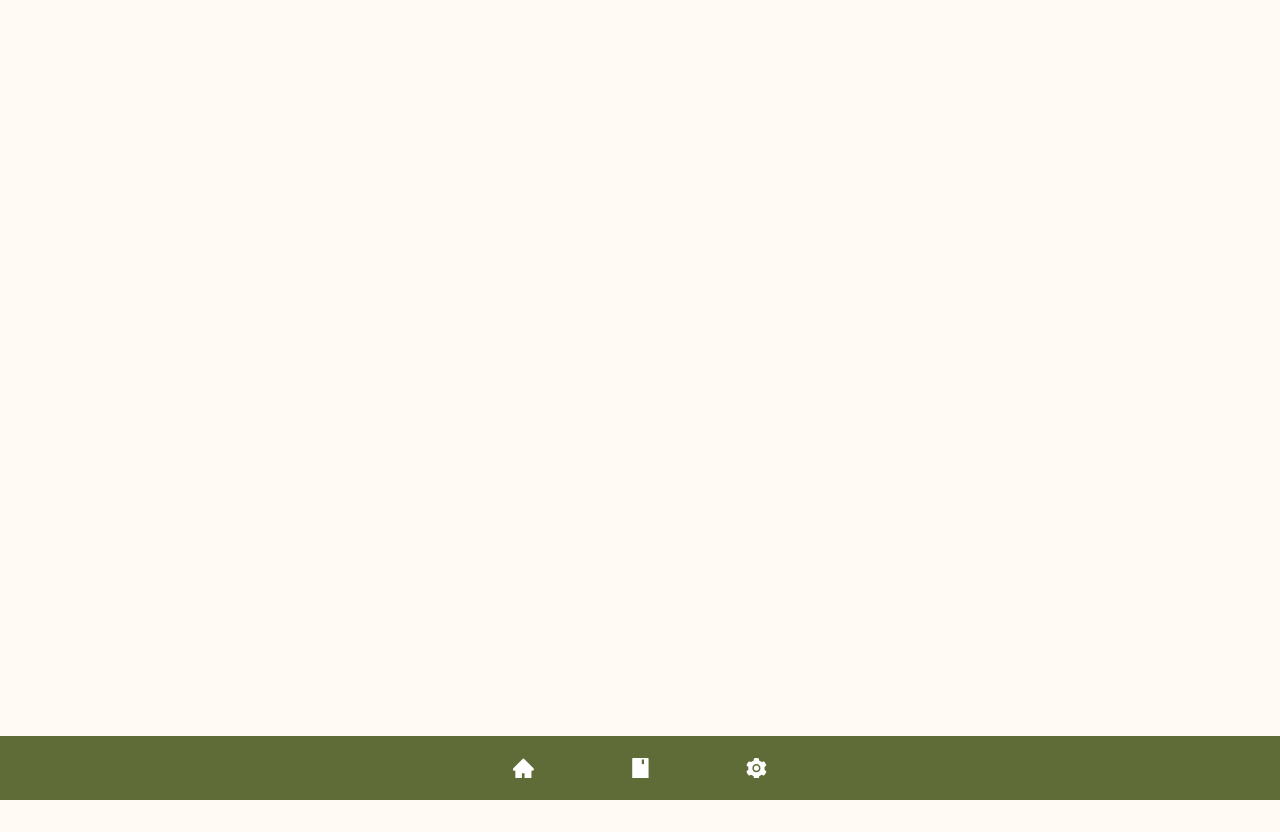
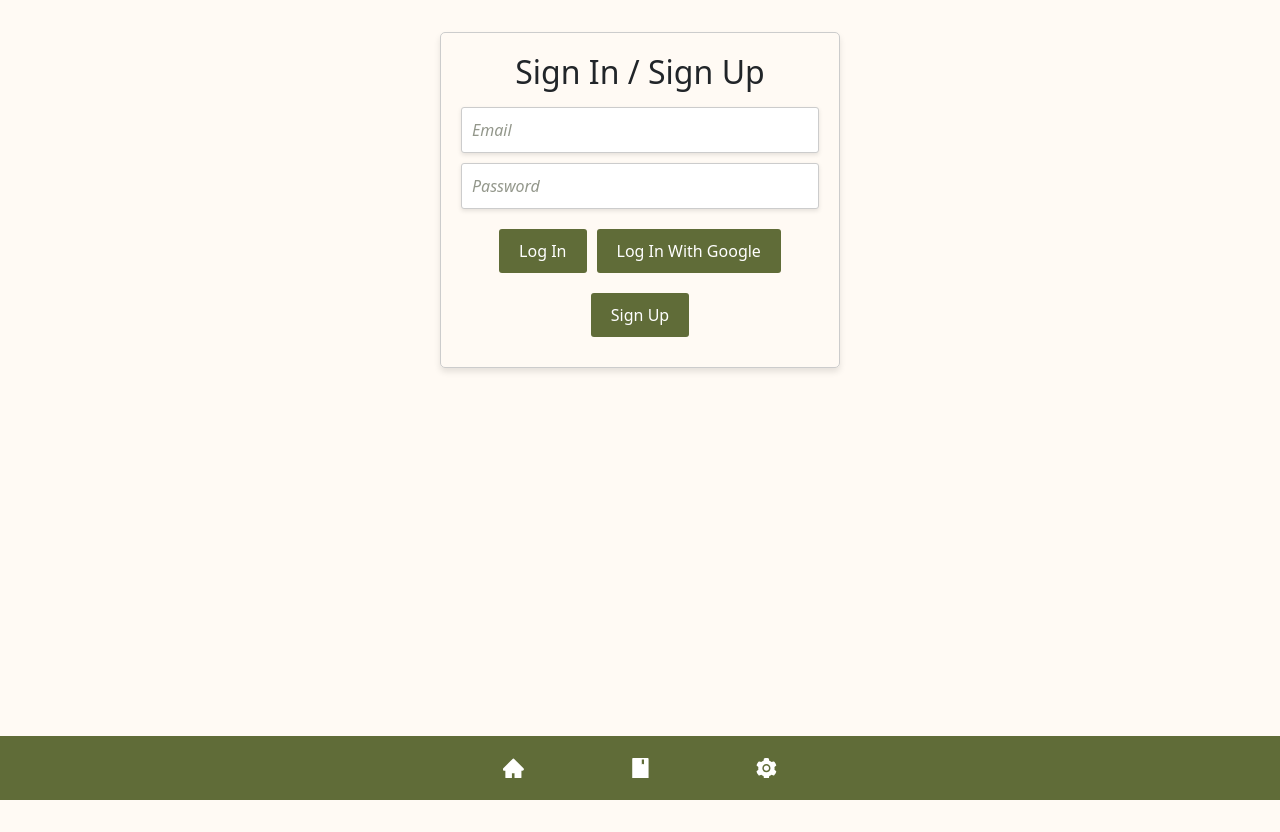
Before and after one commit to michaelvega/LearnASL, a React (Create React App) app: page /#/signin in a window 1280 px wide. Before the commit this address had no page. Before the commit the page ends 800 px from the top, so only its background shows below. Built offline with nearby package versions, Linux system fonts and the light colour scheme; no server answers; sample sign-in values are in the browser's storage; a web font is replaced by a local one.

Commit message:
added sign in features

```diff
--- a/src/App.js
+++ b/src/App.js
@@ -11,6 +11,7 @@ import Hands from "./components/handtrackingstate/HandTracking";
 import HandGestureComparison from "./components/handtrackingstate/HandTracking";
 import Tutorial from "./components/tutorial/Tutorial";
 import DropDownHelp from "./components/dropdownhelp/DropDownHelp";
+import SignIn from "./components/signin/SignIn";
 
 
 
@@ -89,6 +90,7 @@ function App() {
           <Route path="/navigation" element={<Navigation />} />
           <Route path="/introduceYourself" element={<IntroduceYourself />} />
           <Route path={"/dropdown"} element={<DropDownHelp/>} />
+          <Route path ={"/signin"} element = {<SignIn/>} />
         </Routes>
       </div>
   )
--- /dev/null
+++ b/src/components/signin/SignIn.css
@@ -0,0 +1,44 @@
+.signin-container {
+    max-width: 400px;
+    margin: 0 auto;
+    text-align: center;
+    padding: 20px;
+    border: 1px solid #ccc;
+    border-radius: 5px;
+    box-shadow: 0 4px 6px rgba(0, 0, 0, 0.1);
+
+    margin-top: 2rem;
+  }
+
+  input {
+    display: block;
+    width: 100%;
+    margin: 10px 0;
+    padding: 10px;
+    border: 1px solid #ccc;
+    border-radius: 3px;
+  }
+
+  button {
+    margin: 10px 5px;
+    padding: 10px 20px;
+    border: none;
+    border-radius: 3px;
+    cursor: pointer;
+    background-color: var(--secondary);
+    color: white;
+  }
+
+  button:hover {
+    background-color: rgb(56, 160, 62);
+  }
+
+  .error-message {
+    color: red;
+    margin-top: 10px;
+  }
+
+  .success-message {
+    color: green;
+    margin-top: 10px;
+  }
--- /dev/null
+++ b/src/components/signin/SignIn.js
@@ -0,0 +1,123 @@
+import React, { useState } from "react";
+import { auth } from "../../firebase";
+import {
+  signInWithEmailAndPassword,
+  createUserWithEmailAndPassword,
+  GoogleAuthProvider,
+  signInWithPopup,
+  sendEmailVerification,
+} from "firebase/auth";
+
+import "./SignIn.css";
+import { Link, useNavigate } from "react-router-dom";
+
+function SignIn() {
+  const googleProvider = new GoogleAuthProvider();
+
+  const [email, setEmail] = useState("");
+  const [password, setPassword] = useState("");
+  const [error, setError] = useState(null); // Error state
+  const [success, setSuccess] = useState(false); // Success state
+  const navigate = useNavigate();
+
+  // Handle Login
+  const handleLogin = async () => {
+    setError(null); // Clear errors
+    try {
+      const userCredential = await signInWithEmailAndPassword(auth, email, password);
+      const user = userCredential.user;
+
+        // Check if the user's email is verified
+        if (!user.emailVerified) {
+        setError("Your email is not verified. Please check your inbox and verify your email before logging in.");
+        await auth.signOut(); // Log the user out immediately
+        return;
+        }
+
+      console.log("Logged in user:", userCredential.user);
+      navigate("/navigation"); // Navigate to the navigation after login
+    } catch (error) {
+      console.error("Login error:", error.message);
+      setError("Login failed. Please check your credentials.");
+    }
+  };
+
+  // Google Login
+  const logInWithGoogle = async () => {
+    setError(null); // Clear errors
+    try {
+      const result = await signInWithPopup(auth, googleProvider);
+      console.log("Google user logged in:", result.user);
+      navigate("/navigation"); // Navigate to the navigation
+    } catch (error) {
+      console.error("Error with Google sign-in:", error.message);
+      setError("Google sign-in failed. Try again.");
+    }
+  };
+
+  // Handle Sign-Up
+  const handleSignUp = async () => {
+    setError(null); // Clear previous errors
+    setSuccess(false); // Reset success state
+
+    if (!email || !password) {
+      setError("Email and password are required.");
+      return;
+    }
+
+    try {
+      // Create a new user
+      const userCredential = await createUserWithEmailAndPassword(auth, email, password);
+      const user = userCredential.user;
+
+      // Send a verification email
+      await sendEmailVerification(user);
+      console.log("Verification email sent!");
+
+      // Show success message prompting user to verify email
+      setSuccess("Sign-up successful! Please verify your email before logging in.");
+    } catch (err) {
+      // Handle sign-up errors
+      switch (err.code) {
+        case "auth/email-already-in-use":
+          setError("Email is already in use.");
+          break;
+        case "auth/invalid-email":
+          setError("Invalid email format.");
+          break;
+        case "auth/weak-password":
+          setError("Password is too weak.");
+          break;
+        default:
+          setError("An error occurred. Please try again.");
+      }
+      console.error("Sign-up error:", err.message);
+    }
+  };
+
+
+  return (
+    <div className="signin-container">
+      <h2>Sign In / Sign Up</h2>
+      <input
+        type="email"
+        value={email}
+        onChange={(e) => setEmail(e.target.value)}
+        placeholder="Email"
+      />
+      <input
+        type="password"
+        value={password}
+        onChange={(e) => setPassword(e.target.value)}
+        placeholder="Password"
+      />
+      <button onClick={handleLogin}>Log In</button>
+      <button onClick={logInWithGoogle}>Log In With Google</button>
+      <button onClick={handleSignUp}>Sign Up</button>
+      {error && <p className="error-message">{error}</p>}
+      {success && <p className="success-message">{success}</p>}
+    </div>
+  );
+}
+
+export default SignIn;
--- /dev/null
+++ b/src/firebase.js
@@ -0,0 +1,26 @@
+import { initializeApp } from "firebase/app";
+import { getAuth } from "firebase/auth";
+import { getFirestore } from "firebase/firestore";
+import { getStorage } from "firebase/storage";
+
+const firebaseConfig = {
+    apiKey: "AIzaSyCoGh-xqzhvg0B8Y9xYHpESCBmkGML2lfA",
+    authDomain: "learnasl-org.firebaseapp.com",
+    databaseURL: "https://learnasl-org-default-rtdb.firebaseio.com",
+    projectId: "learnasl-org",
+    storageBucket: "learnasl-org.firebasestorage.app",
+    messagingSenderId: "560516423072",
+    appId: "1:560516423072:web:c8c268082c5dd21e0918c5",
+    measurementId: "G-CX83M9KBTE"
+  };
+
+
+const app = initializeApp(firebaseConfig);
+
+
+// Export Firebase services
+const auth = getAuth(app);
+const db = getFirestore(app);
+const storage = getStorage(app);
+
+export { auth, db, storage };
```
